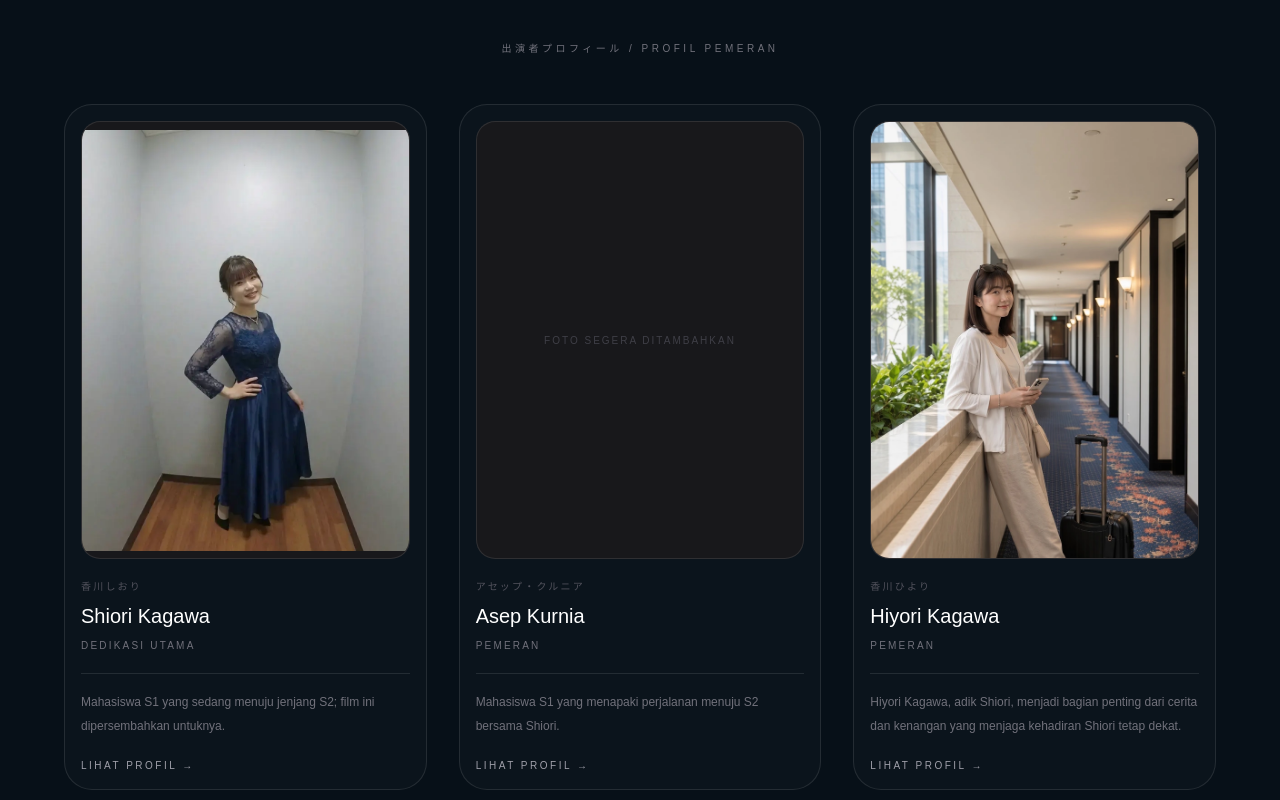
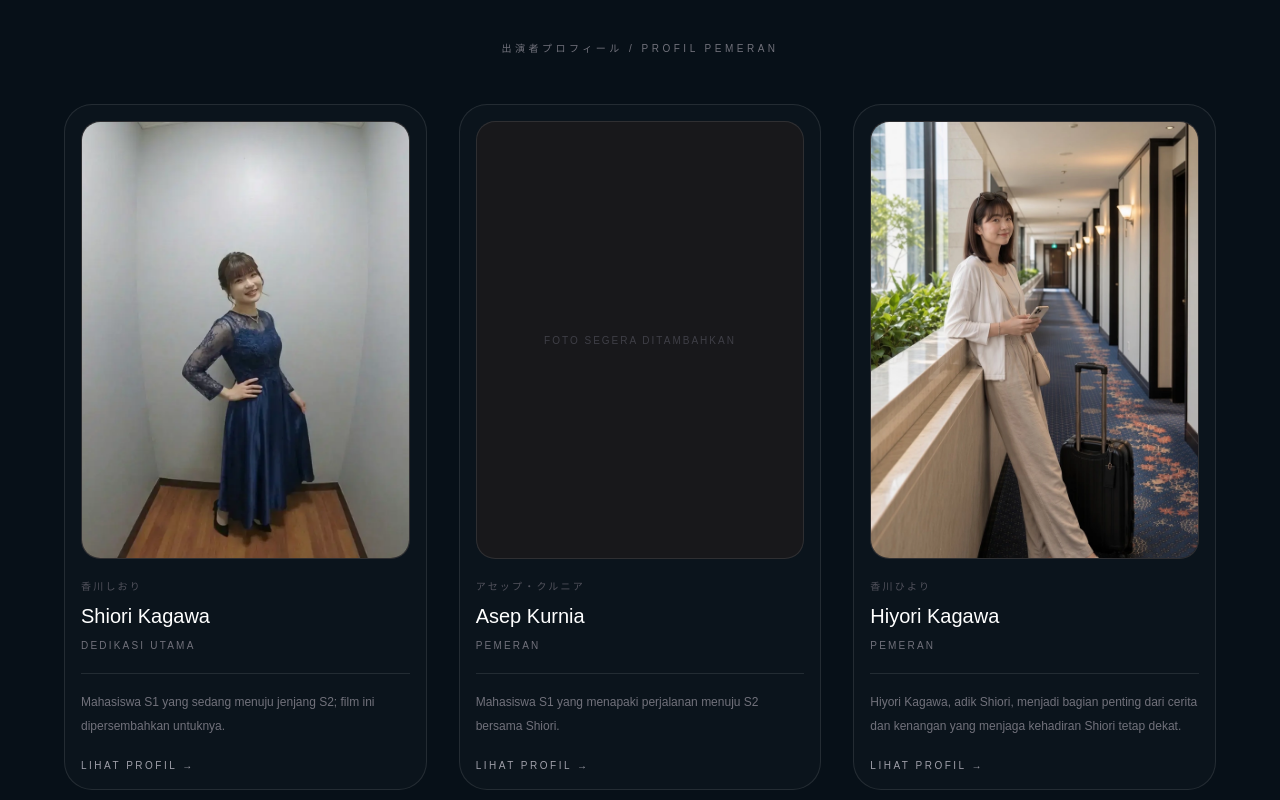
Before and after one commit to asepkurniaportofolio/Shiori-Kagawa, a Next.js app: page / in a window 1280 px wide. Shown: the part 3200-4000 px from the top of the page. Built offline with nearby package versions, Linux system fonts and the light colour scheme.

Commit message:
Fill cast photo frames consistently

```diff
--- a/app/page.tsx
+++ b/app/page.tsx
@@ -309,7 +309,7 @@ export default function Home() {
                         alt={`Foto ${item.name}`}
                         fill
                         sizes="(max-width: 640px) 45vw, 240px"
-                        className={`${item.slug === "hiyori-kagawa" ? "object-cover object-top" : "object-contain"} transition duration-500 group-hover:scale-105`}
+                        className="object-cover object-center transition duration-500 group-hover:scale-105"
                       />
                     ) : (
                       <div className="flex h-full items-center justify-center text-[10px] uppercase tracking-[0.2em] text-zinc-700">
--- a/app/pemeran/[slug]/page.tsx
+++ b/app/pemeran/[slug]/page.tsx
@@ -77,7 +77,7 @@ export default async function PemeranPage({
               fill
               priority
               sizes="(max-width: 1024px) 80vw, 420px"
-              className={profile.name === "Hiyori Kagawa" ? "object-cover object-top" : "object-contain"}
+              className="object-cover object-center"
             />
           ) : (
             <div className="flex h-full items-center justify-center px-8 text-center text-[10px] uppercase tracking-[0.25em] text-zinc-600">
```
